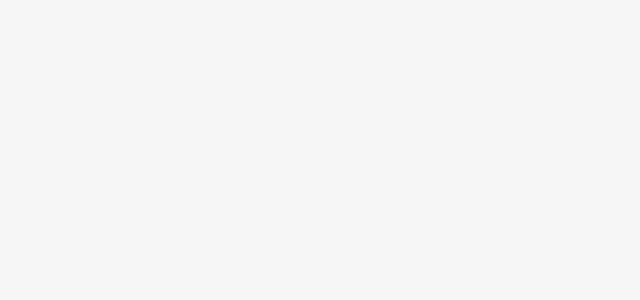
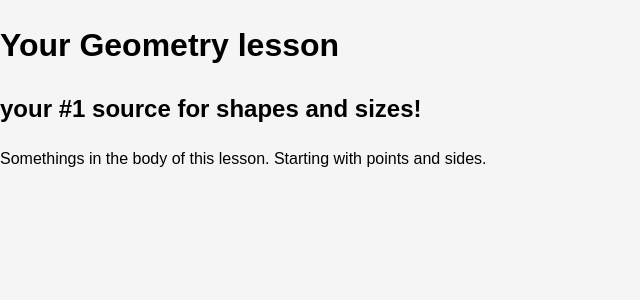
Before and after one commit to Botmasher/test-blog-react, a React (Create React App) app: page /math/geometry in a window 1280 px wide. Shown: the top 300 px of the page, without its empty margins (0-640 px from the left). Built offline with nearby package versions, Linux system fonts and the light colour scheme.

Commit message:
Route to fixed urls and display content from individual components

```diff
--- a/src/App.js
+++ b/src/App.js
@@ -1,6 +1,8 @@
 import React, { Component } from 'react'
-import { Route, Link } from 'react-router-dom'
+import { Route, Link, Switch } from 'react-router-dom'
 import DisplayPost from './DisplayPost.js'
+import MathGeometry from './MathGeometry.js'
+import Maths from './Maths'
 
 class App extends Component {
 
@@ -13,10 +15,6 @@ class App extends Component {
 		//CustomAPI.getAll().then((contacts) => {
 		//	this.setState({contacts})
 		//})
-	}
-
-	onHomeButton = ({history}) => {
-		history.push('/')
 	}
 
 	changePage = (subject, course) => {
@@ -39,13 +37,17 @@ class App extends Component {
 
 		let { subject, course } = this.state
 
+		const subjectCaps = subject.charAt(0)+subject.slice(1)
+		const courseCaps = course.charAt(0)+course.slice(1)
+		//const LessonComponent = React.components[`${subjectCaps}${courseCaps}`]
+
 		return (
 			<div>
 
 				<Route exact path='/' render={() => (
 					<div>
 						<h1>Some courses for you</h1>
-		    			<h2>Math</h2>
+						<h2>Mathematics</h2>
 						<ul>
 							<li>{this.displayLink('math','geometry')}</li>
 							<li>{this.displayLink('math','algebra')}</li>
@@ -58,11 +60,10 @@ class App extends Component {
 					</div>
 			 	)}/>
 
-				{subject !== '' && course !== '' && (
-		     		<Route path={`/${subject}/${course}`} render={() => (
-		    			<DisplayPost subject={subject} course={course} />
-		    		)}/>
-		    	)}
+				<Switch>
+					<Route path='/math/geometry' component={MathGeometry} />
+					<Route path='/math' component={Maths} />
+				</Switch>
 
 	    	</div>
 		)
--- /dev/null
+++ b/src/MathGeometry.js
@@ -0,0 +1,12 @@
+import React, { Component } from 'react'
+import { Link } from 'react-router-dom'
+
+const MathGeometry = () => (
+	<div>
+		<h1>Your Geometry lesson</h1>
+		<h2>your #1 source for shapes and sizes!</h2>
+		<p>Somethings in the body of this lesson. Starting with points and sides.</p>
+	</div>
+)
+
+export default MathGeometry
--- /dev/null
+++ b/src/Maths.js
@@ -0,0 +1,10 @@
+import React from 'react'
+
+const Maths = () => (
+	<div>
+		<h1>A Page ALL ABOUT Math!</h1>
+		<p>Choose a specific lesson or just go <a href='/'>home</a>.</p>
+	</div>
+)
+
+export default Maths
```
Lines whose indentation alone changed are shown as unchanged.
